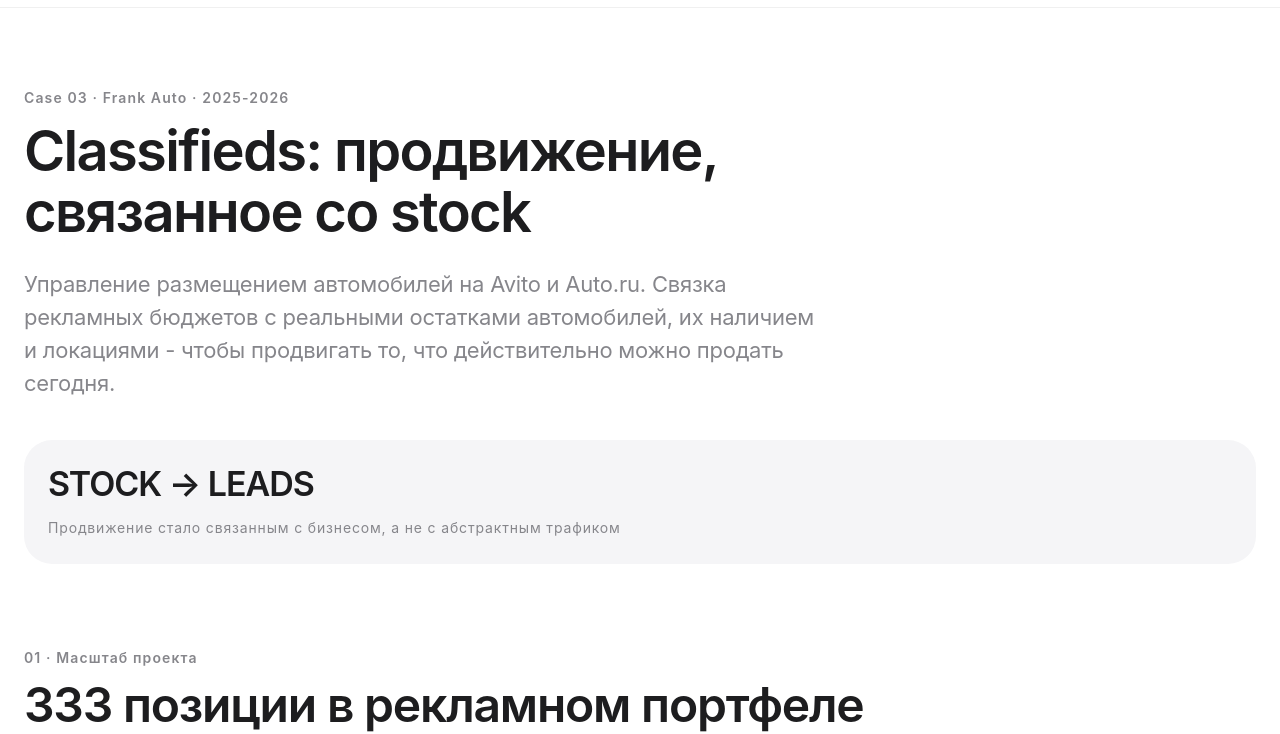
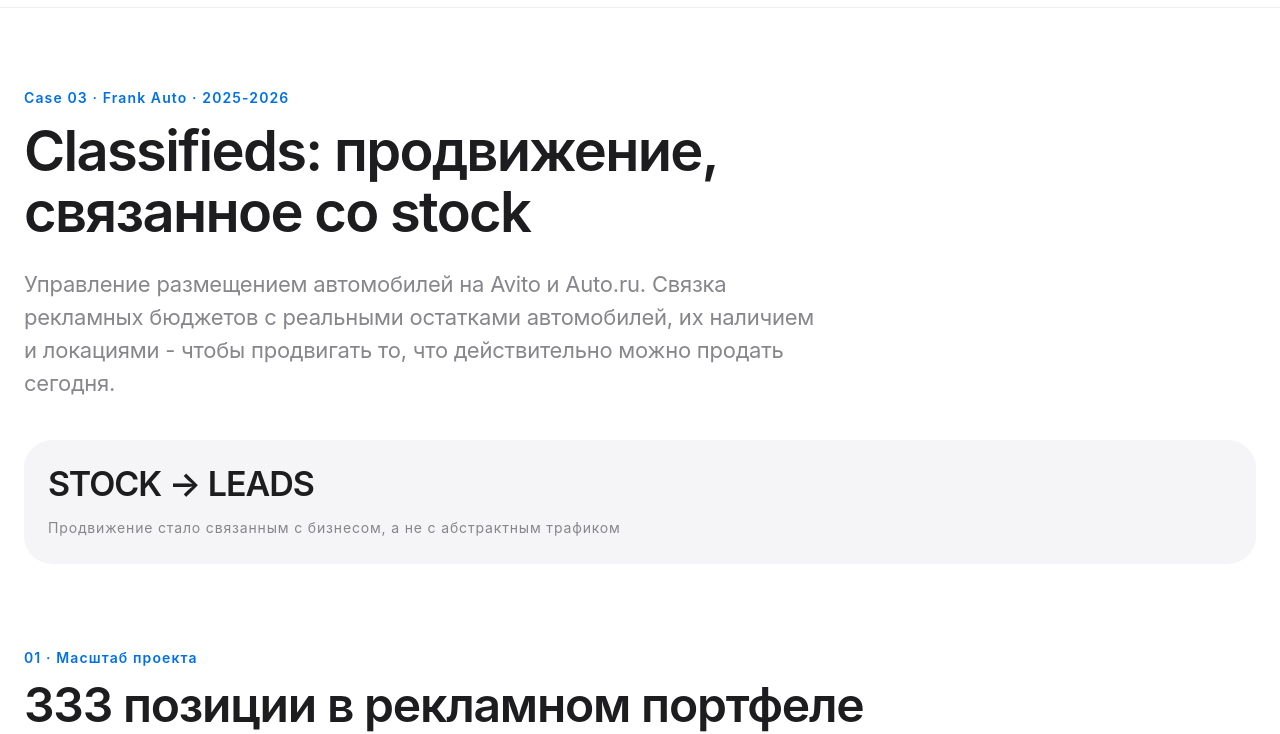
Before and after one commit to margus-hub/mgusynina-site, a plain HTML site: page cases/classifieds.html in a window 1280 px wide. Shown: the part 85-819 px from the top of the page. Drawn offline with Linux system fonts and the light colour scheme.

Commit message:
Update classifieds.html

```diff
--- a/cases/classifieds.html
+++ b/cases/classifieds.html
@@ -24,7 +24,7 @@
 
     /* --- Стиль номеров секций (лейблы) --- */
     .case-page .classifieds-label {
-      color: var(--muted);
+      color: var(--accent);
       font-size: 14px;
       letter-spacing: .08em;
       text-transform: none;
```
